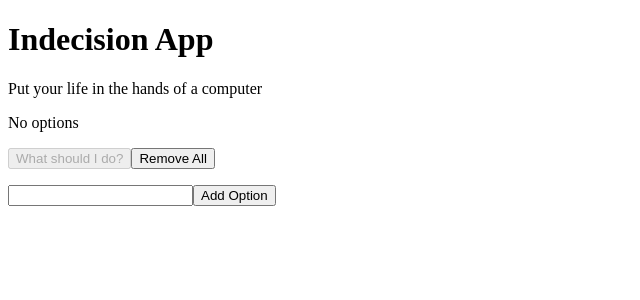
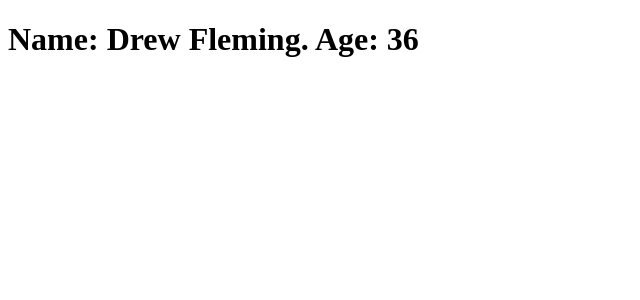
Before and after one commit to ajfleming1/indecision-app, a React app: page / in a window 1280 px wide. Shown: the top 300 px of the page, without its empty margins (0-640 px from the left). Built offline with nearby package versions, Linux system fonts and the light colour scheme; the HTML template or start-up script is replaced by a standard one.

Commit message:
Chapter 4.3.

```diff
--- /dev/null
+++ b/src/playground/es6-classes.tsx
@@ -0,0 +1,31 @@
+import * as React from "react";
+import * as ReactDOM from "react-dom";
+
+class Person {
+    name: string;
+    age: number;
+
+    constructor(name: string = "Anon", age: number = 0) {
+        this.name = name;
+        this.age = age;
+    };
+
+    getGreeting(): string {
+        return `Hi ${this.name}.`;
+    }
+
+    getDescription(): string {
+        return `${this.name} is ${this.age} years old.`;
+    }
+};
+
+const me = new Person("Drew Fleming", 36);
+console.log(me.getDescription());
+
+const other = new Person();
+console.log(other.getDescription());
+
+ReactDOM.render(
+    <h1>{`Name: ${me.name}. Age: ${me.age}`}</h1>,
+    document.getElementById("appRoot")
+);
--- a/webpack.config.js
+++ b/webpack.config.js
@@ -1,5 +1,11 @@
 const path = require("path");
 module.exports = {
+    entry: './src/playground/es6-classes.tsx',
+    output: {
+      filename: 'main.js',
+      path: path.resolve(__dirname, 'dist'),
+    },
+
     mode: "production",
 
     // Enable sourcemaps for debugging webpack's output.
```
